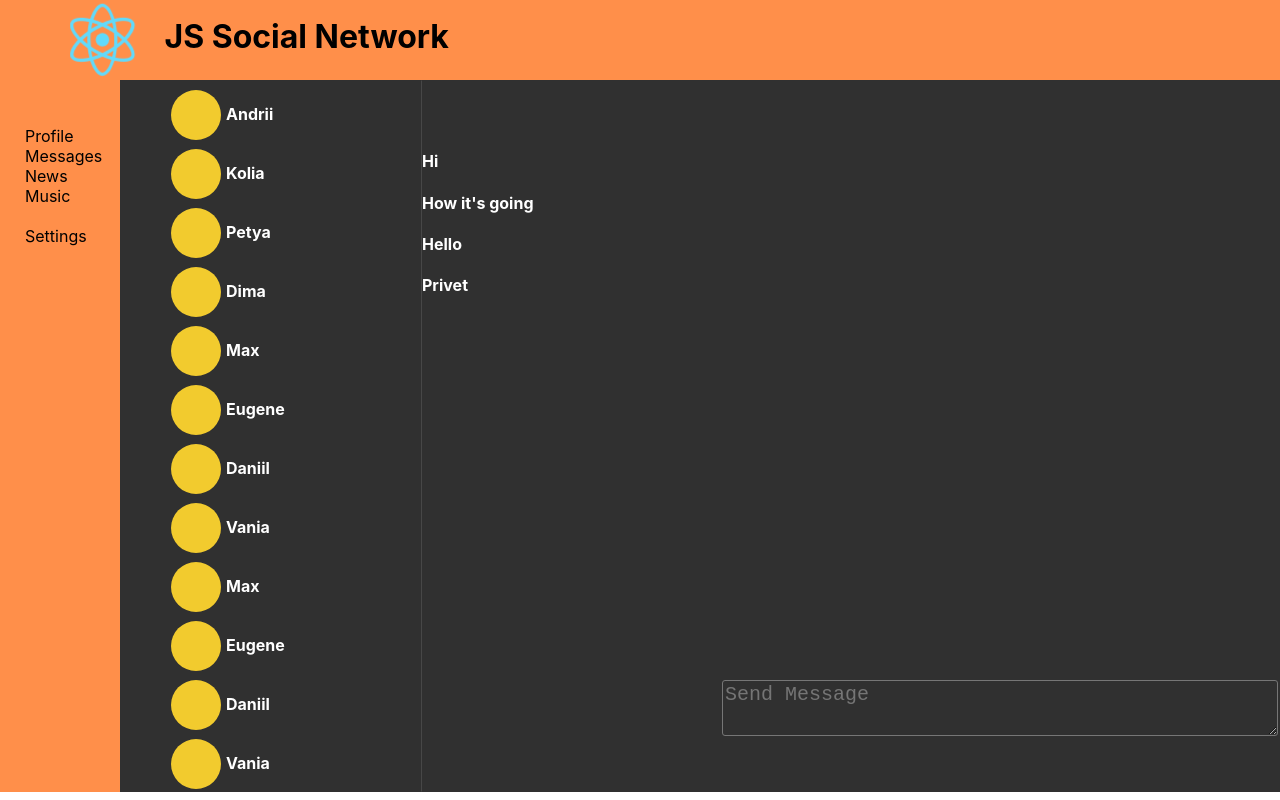
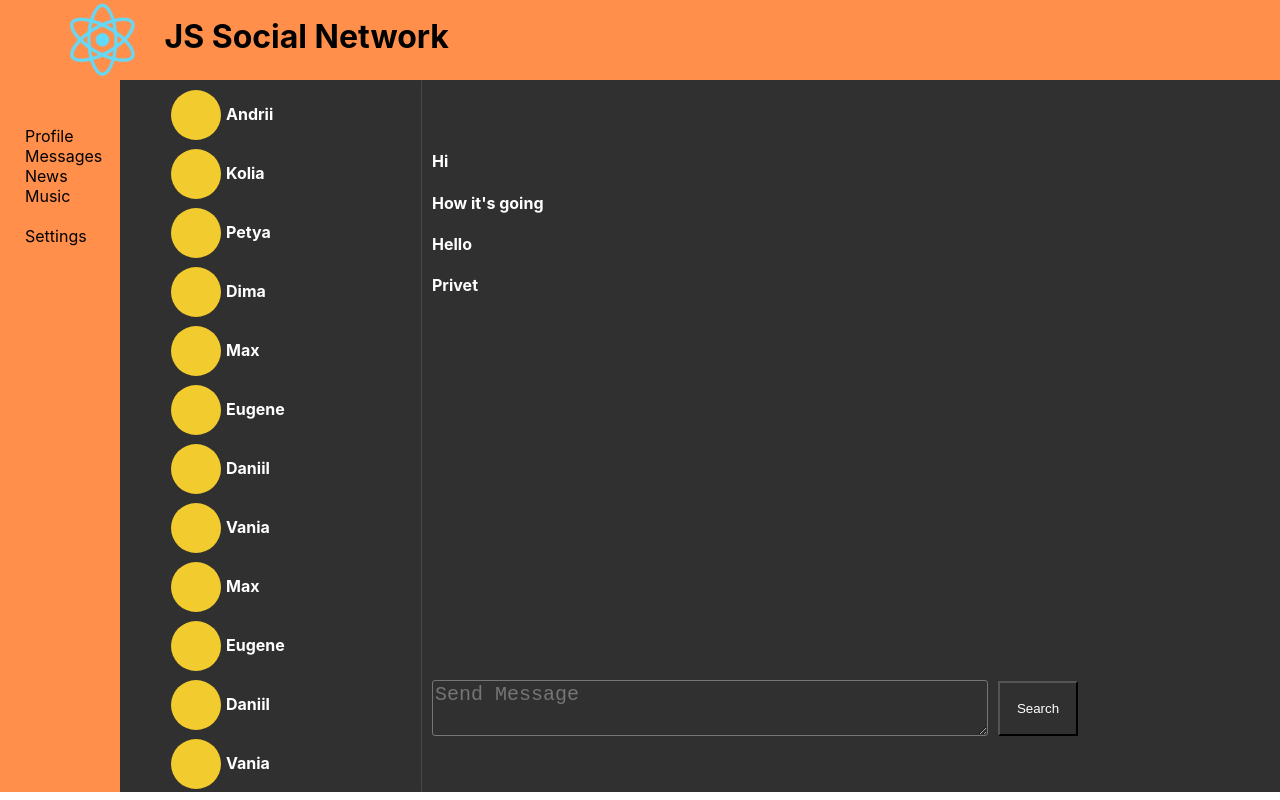
Before and after one commit to d0tc0m-exe/react-study, a React (Create React App) app: page /dialogs in a window 1280 px wide. Shown: the top 800 px of the page. Built offline with nearby package versions, Linux system fonts and the light colour scheme.

Commit message:
reducers & minor changes in state.js

```diff
--- a/src/components/Dialogs/Dialogs.jsx
+++ b/src/components/Dialogs/Dialogs.jsx
@@ -18,7 +18,9 @@ const Dialogs = (props) => {
             </div>
             <div className={styless.container}>
                 <TextField dispatch={props.dispatch} />
-                { messages }
+                <div className={styless.messagesContainer}>
+                        { messages }
+                </div>
             </div>
         </div>
     );
--- a/src/components/Dialogs/Dialogs.module.css
+++ b/src/components/Dialogs/Dialogs.module.css
@@ -15,3 +15,9 @@
 .container {
     margin-right: 700px;
 }
+
+.messagesContainer {
+    width: 150%;
+    max-height: 500px;
+    overflow-y: scroll;
+}
--- a/src/components/Dialogs/Message.module.css
+++ b/src/components/Dialogs/Message.module.css
@@ -1,3 +1,7 @@
 .txt {
     color: white;
 }
+
+.container {
+    margin-left: 10px;
+}
--- a/src/components/Dialogs/TextField.jsx
+++ b/src/components/Dialogs/TextField.jsx
@@ -1,17 +1,18 @@
 import React from 'react';
 import ss from './TextField.module.css';
+import { addMessageActionCreator, updateNewMessageTextActionCreator } from '../../redux/state';
 
 const TextField = (props) => {
 
     const ref = React.createRef();
 
     let addMessage = () => {
-        props.dispatch({ type: "ADD-MESSAGE" });
+        props.dispatch(addMessageActionCreator());
     }
 
     let onMessageChange = () => {
         let txt = ref.current.value;
-        props.dispatch({ type: "UPDATE-NEW-MESSAGE-TEXT", newMessg: txt });
+        props.dispatch(updateNewMessageTextActionCreator(txt));
     }
 
     return(
--- a/src/components/Dialogs/TextField.module.css
+++ b/src/components/Dialogs/TextField.module.css
@@ -2,7 +2,7 @@
     width: 650px;
     height: 50px;
     position: relative;
-    left: 300px;
+    left: 10px;
     top: 600px;
 }
 
@@ -23,5 +23,5 @@
     background: transparent;
     color: white;
     position: relative;
-    top: -18px;
+    top: -23px;
 }
--- a/src/components/Main/Post.module.css
+++ b/src/components/Main/Post.module.css
@@ -9,7 +9,7 @@
 
 .container {
     margin-left: 50px;
-    top: -15px;
+    margin-top: 15px;
     color: white;
     display: flex;
 }
--- a/src/components/Main/Search.jsx
+++ b/src/components/Main/Search.jsx
@@ -1,17 +1,18 @@
 import React from 'react';
 import styl from './Search.module.css';
+import { updateNewPostTextActionCreator, addPostActionCreator } from '../../redux/state';
 
 const Search = (props) => {
 
     const refer = React.createRef();
 
     let addPost = () => {
-        props.dispatch({ type: "ADD-POST" });
+        props.dispatch(addPostActionCreator());
     }
 
     let onTextChange = () => {
         let text = refer.current.value;
-        props.dispatch({ type: "UPDATE-NEW-POST-TEXT", newText: text });
+        props.dispatch(updateNewPostTextActionCreator(text));
     }
 
     return(
--- a/src/components/Main/Search.module.css
+++ b/src/components/Main/Search.module.css
@@ -18,11 +18,10 @@
 .btn {
     position: relative;
     left: 10px;
-    top: -3px;
     width: 80px;
     height: 55px;
     background: transparent;
     color: white;
     position: relative;
-    top: -18px;
+    top: -23px;
 }
--- /dev/null
+++ b/src/redux/reducers/dialogsReducer.js
@@ -0,0 +1,20 @@
+const dialogsReducer = (state, action) => {
+    var ADD_MESSAGE = 'ADD-MESSAGE';
+    var UPDATE_NEW_MESSAGE_TEXT = 'UPDATE-NEW-MESSAGE-TEXT';
+
+    switch(action.type) {
+        case ADD_MESSAGE:
+            let newMessage = {
+                id: 5,
+                text: state.newMessageData,
+            }
+            state.messagesData.push(newMessage);
+            state.newMessageData = '';
+        case UPDATE_NEW_MESSAGE_TEXT:
+            state.newMessageData = action.newMessg;
+    }
+
+    return state
+}
+
+export default dialogsReducer;
--- /dev/null
+++ b/src/redux/reducers/profileReducer.js
@@ -0,0 +1,20 @@
+const profileReducer = (state, action) => {
+    var ADD_POST = 'ADD-POST';
+    var UPDATE_NEW_POST_TEXT = 'UPDATE-NEW-POST-TEXT';
+
+    switch(action.type) {
+        case ADD_POST:
+            let newPost = {
+                id: 3,
+                message: state.newTextData,
+            }
+            state.postData.push(newPost);
+            state.newTextData = '';
+        case UPDATE_NEW_POST_TEXT:
+            state.newTextData = action.newText;
+    }
+
+    return state;
+}
+
+export default profileReducer;
--- /dev/null
+++ b/src/redux/reducers/sidebarReducer.js
@@ -0,0 +1,6 @@
+const sidebarReducer = (state, action) => {
+
+    return state
+}
+
+export default sidebarReducer;
--- a/src/redux/state.js
+++ b/src/redux/state.js
@@ -1,3 +1,12 @@
+import profileReducer from "./reducers/profileReducer";
+import dialogsReducer from "./reducers/dialogsReducer";
+import sidebarReducer from "./reducers/sidebarReducer";
+
+var ADD_POST = 'ADD-POST';
+var UPDATE_NEW_POST_TEXT = 'UPDATE-NEW-POST-TEXT';
+var ADD_MESSAGE = 'ADD-MESSAGE';
+var UPDATE_NEW_MESSAGE_TEXT = 'UPDATE-NEW-MESSAGE-TEXT';
+
 let store = {
     _state: {
         profilePage: {
@@ -29,7 +38,8 @@ let store = {
                 {id: 4, text: 'Privet'}
             ],
             newMessageData: 'example'
-        }
+        },
+        sidebar: {}
     },
     subscribe(observer) {
         store._callSubscriber = observer; // pattern observer
@@ -43,32 +53,29 @@ let store = {
     },
 
     dispatch(action) {
-        if(action.type === "ADD-POST") {
-            let newPost = {
-                id: 3,
-                message: store._state.profilePage.newTextData,
-            }
-            store._state.profilePage.postData.push(newPost);
-            store._state.profilePage.newTextData = '';
-            store._callSubscriber(store._state);
-        } else if(action.type === "UPDATE-NEW-POST-TEXT") {
-            store._state.profilePage.newTextData = action.newText;
-            store._callSubscriber(store._state);
-        } else if(action.type === "ADD-MESSAGE") {
-            let newMessage = {
-                id: 5,
-                text: store._state.dialogsPage.newMessageData,
-            }
-            store._state.dialogsPage.messagesData.push(newMessage);
-            store._state.dialogsPage.newMessageData = '';
-            store._callSubscriber(store._state);
-        } else if (action.type === "UPDATE-NEW-MESSAGE-TEXT") {
-            store._state.dialogsPage.newMessageData = action.newMessg;
-            store._callSubscriber(store._state);
-        }
+        this._state.profilePage = profileReducer(this._state.profilePage, action);
+        this._state.dialogsPage = dialogsReducer(this._state.dialogsPage, action);
+        this._state.sidebar = sidebarReducer(this._state.sidebar, action);
+
+        store._callSubscriber(store._state);
     }
 }
 
+export let addPostActionCreator = () => {
+    return { type: ADD_POST }
+}
+
+export let updateNewPostTextActionCreator = (text) => {
+    return { type: UPDATE_NEW_POST_TEXT, newText: text }
+}
+
+export let addMessageActionCreator = () => {
+    return { type: ADD_MESSAGE }
+}
+
+export let updateNewMessageTextActionCreator = (text) => {
+    return { type: UPDATE_NEW_MESSAGE_TEXT, newMessg: text }
+}
 
 window.store = store;
 export default store;
```
